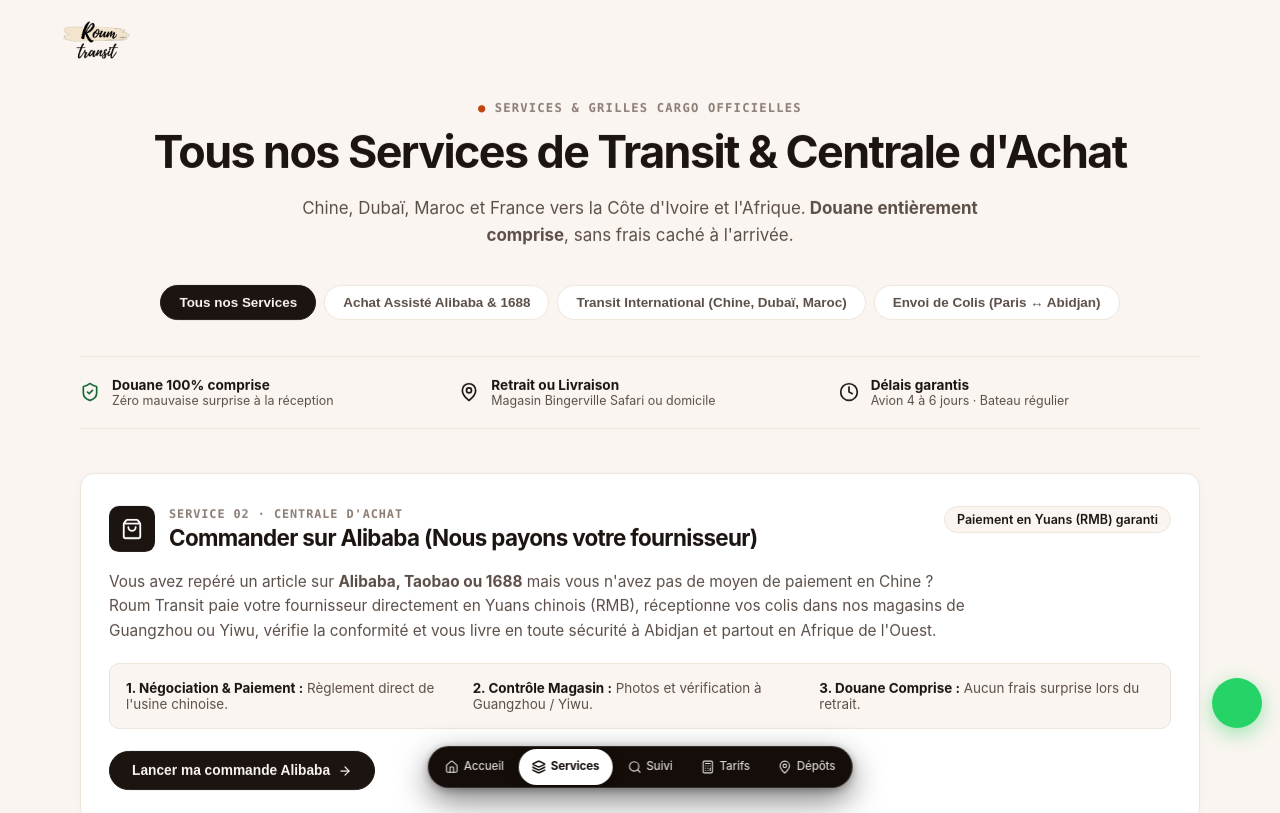
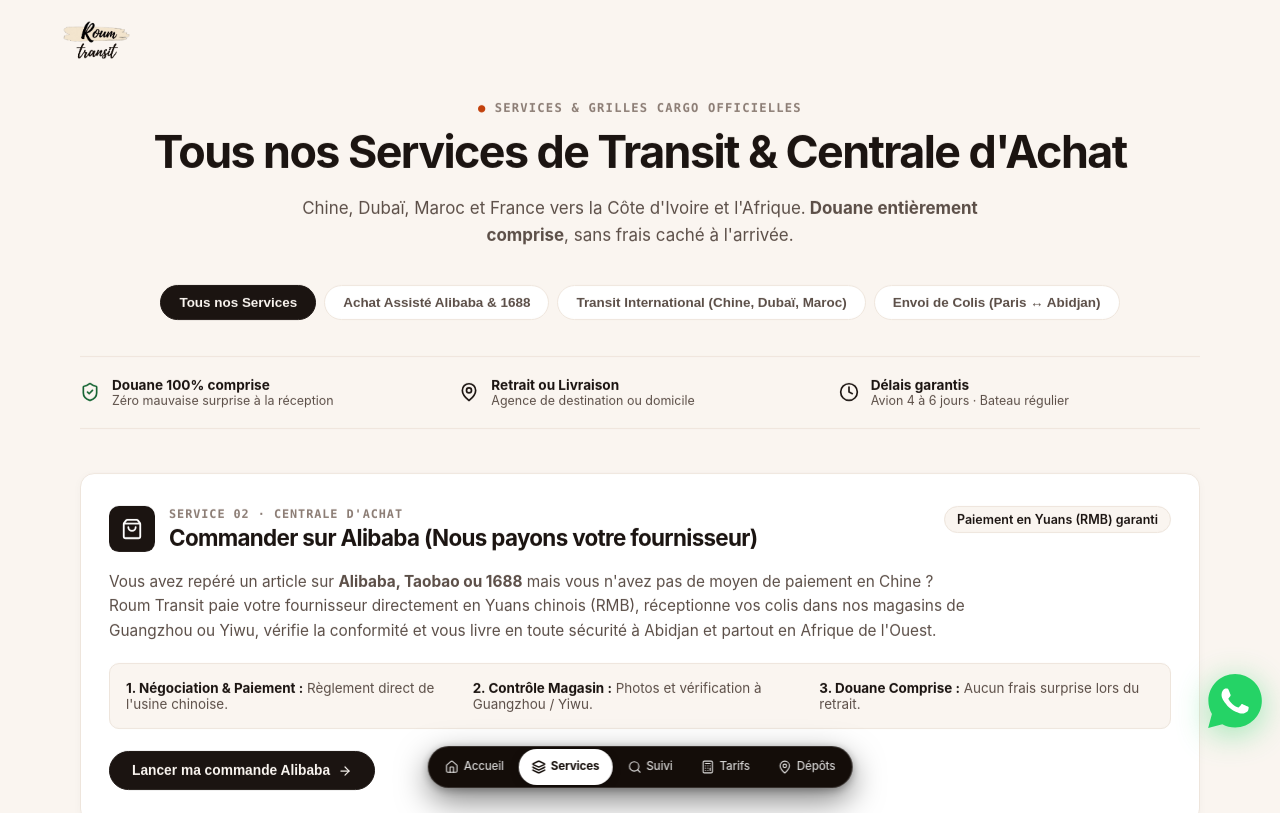
Before and after one commit to Momo-220/roum, a Next.js app in the folder frontend/: page /services in a window 1280 px wide. Shown: the top 813 px of the page. Built offline with nearby package versions, Linux system fonts and the light colour scheme.

Commit message:
fix(copy,whatsapp): replace Bingerville with destination throughout, and implement official vector WhatsApp badge

```diff
--- a/frontend/public/preview-tracking-serpent.html
+++ b/frontend/public/preview-tracking-serpent.html
@@ -337,7 +337,7 @@
           <div class="flex flex-col items-center text-center w-[114px]" style="margin-top: -65px;" data-step="8">
             <div class="step-meta mb-3" id="hMeta-8">
               <div class="text-xs font-bold text-[#1B1411]">Prêt en agence</div>
-              <div class="text-[10px] text-[#5C4F48] mt-0.5">Bingerville Safari</div>
+              <div class="text-[10px] text-[#5C4F48] mt-0.5">Agence de destination</div>
             </div>
             <div class="num-circle" id="hCircle-8">
               08
--- a/frontend/src/app/(public)/layout.tsx
+++ b/frontend/src/app/(public)/layout.tsx
@@ -87,7 +87,7 @@ export default function PublicLayout({
                 style={{ height: "34px", width: "auto" }}
               />
               <span style={{ fontSize: "0.82rem", color: "#57534E" }}>
-                Agence Abidjan : Bingerville Carrefour Safari
+                Expéditions directes vers l&apos;Afrique &amp; International
               </span>
             </div>
 
@@ -122,7 +122,7 @@ export default function PublicLayout({
             }}
           >
             <div>© 2026 ROUM TRANSIT INTERNATIONAL</div>
-            <div>DÉDOUANEMENT COMPRIS · PESÉE CERTIFIÉE · ABIDJAN</div>
+            <div>DÉDOUANEMENT COMPRIS · PESÉE CERTIFIÉE · LIVRAISON JUSQU&apos;À DESTINATION</div>
           </div>
         </div>
       </footer>
--- a/frontend/src/app/(public)/services/page.tsx
+++ b/frontend/src/app/(public)/services/page.tsx
@@ -325,7 +325,7 @@ function ServicesContent() {
               <MapPin size={20} color="var(--c-text-main)" />
               <div>
                 <div style={{ fontSize: "0.85rem", fontWeight: 700, color: "var(--c-text-main)" }}>Retrait ou Livraison</div>
-                <div style={{ fontSize: "0.78rem", color: "var(--c-text-muted)" }}>Magasin Bingerville Safari ou domicile</div>
+                <div style={{ fontSize: "0.78rem", color: "var(--c-text-muted)" }}>Agence de destination ou domicile</div>
               </div>
             </div>
             <div style={{ display: "flex", alignItems: "center", gap: "12px" }}>
--- a/frontend/src/app/(public)/tariffs/page.tsx
+++ b/frontend/src/app/(public)/tariffs/page.tsx
@@ -595,7 +595,7 @@ export default function TariffsPage() {
                     Dédouanement : <strong style={{ color: "#166534" }}>100% Inclus (Zéro frais caché)</strong>
                   </div>
                   <div>
-                    Retrait : <strong>Gratuit agence Bingerville Safari ou livraison</strong>
+                    Retrait : <strong>Gratuit en agence locale ou livraison à destination</strong>
                   </div>
                 </div>
               </div>
--- a/frontend/src/app/(public)/tracking/page.tsx
+++ b/frontend/src/app/(public)/tracking/page.tsx
@@ -14,7 +14,7 @@ const TRACKING_STEPS = [
   { step: "05", label: "Reçu en entrepôt", desc: "Photos & pesée", isHigh: false },
   { step: "06", label: "Colis expédié", desc: "Vol / Bateau", isHigh: true },
   { step: "07", label: "Arrivé au pays", desc: "Dédouanement", isHigh: false },
-  { step: "08", label: "Prêt en agence", desc: "Bingerville Safari", isHigh: true },
+  { step: "08", label: "Prêt en agence", desc: "Agence de destination", isHigh: true },
   { step: "09", label: "Colis livré", desc: "Remis au client", isHigh: false },
 ];
 
--- a/frontend/src/components/ServicesVisualCards.tsx
+++ b/frontend/src/components/ServicesVisualCards.tsx
@@ -48,7 +48,7 @@ const SERVICES_DATA: ServiceItem[] = [
       "Paiement Mobile Money (Wave, Orange, MTN, Moov)",
       "Zéro carte bancaire internationale requise",
       "Pesée vidéo & contrôle des cartons à Guangzhou",
-      "Dédouanement complet inclus jusqu'à Bingerville",
+      "Dédouanement complet inclus jusqu'à destination",
     ],
     metrics: [
       { label: "Paiement client", value: "Mobile Money (FCFA)" },
@@ -61,7 +61,7 @@ const SERVICES_DATA: ServiceItem[] = [
     title: "Voie Maritime",
     subtitle: "Groupage CBM & Conteneurs FCL",
     description:
-      "Acheminement maritime économique au m³ depuis la Chine. Dédouanement 100% compris avec retrait direct à Bingerville.",
+      "Acheminement maritime économique au m³ depuis la Chine. Dédouanement 100% compris jusqu'à destination finale.",
     image: "/images/services/maritime.jpg",
     href: "/tariffs?mode=SEA",
     ctaText: "Voir les tarifs maritimes",
--- a/frontend/src/components/WhatsAppFloatingButton.tsx
+++ b/frontend/src/components/WhatsAppFloatingButton.tsx
@@ -8,43 +8,68 @@ export function WhatsAppFloatingButton() {
       rel="noopener noreferrer"
       aria-label="Contacter Roum Transit sur WhatsApp"
       className="whatsapp-floating-btn"
+      title="Discuter sur WhatsApp"
     >
-      <img
-        src="/images/whatsapp.png"
-        alt="WhatsApp"
-        width={30}
-        height={30}
-        style={{ objectFit: "contain", display: "block" }}
-      />
+      <svg
+        width="54"
+        height="54"
+        viewBox="0 0 360 362"
+        fill="none"
+        xmlns="http://www.w3.org/2000/svg"
+        className="whatsapp-icon-svg"
+      >
+        {/* Bulle verte officielle WhatsApp avec pointe */}
+        <path
+          d="M307.546 52.5655C273.709 18.685 228.706 0.0171895 180.756 0C81.951 0 1.53846 80.404 1.50408 179.235C1.48689 210.829 9.74646 241.667 25.4319 268.844L0 361.736L95.0236 336.811C121.203 351.096 150.683 358.616 180.679 358.625H180.756C279.544 358.625 359.966 278.212 360 179.381C360.017 131.483 341.392 86.4547 307.546 52.5741V52.5655Z"
+          fill="#25D366"
+        />
+        {/* Combiné téléphonique blanc officiel WhatsApp */}
+        <path
+          d="M262.475 216.777C257.997 214.534 235.978 203.704 231.869 202.209C227.761 200.713 224.779 199.966 221.796 204.452C218.814 208.939 210.228 219.029 207.615 222.011C205.002 225.002 202.389 225.372 197.911 223.128C193.434 220.885 179.003 216.158 161.891 200.902C148.578 189.024 139.587 174.362 136.975 169.875C134.362 165.389 136.7 162.965 138.934 160.739C140.945 158.728 143.412 155.505 145.655 152.892C147.899 150.279 148.638 148.406 150.133 145.423C151.629 142.432 150.881 139.82 149.764 137.576C148.646 135.333 139.691 113.287 135.952 104.323C132.316 95.5909 128.621 96.777 125.879 96.6309C123.266 96.5019 120.284 96.4762 117.293 96.4762C114.302 96.4762 109.454 97.5935 105.346 102.08C101.238 106.566 89.6691 117.404 89.6691 139.441C89.6691 161.478 105.716 182.785 107.959 185.776C110.202 188.767 139.544 234.001 184.469 253.408C195.153 258.023 203.498 260.782 210.004 262.845C220.731 266.257 230.494 265.776 238.212 264.624C246.816 263.335 264.71 253.786 268.44 243.326C272.17 232.866 272.17 223.893 271.053 222.028C269.936 220.163 266.945 219.037 262.467 216.794L262.475 216.777Z"
+          fill="#FFFFFF"
+        />
+      </svg>
+
       <style jsx>{`
         .whatsapp-floating-btn {
           position: fixed;
           bottom: max(72px, calc(env(safe-area-inset-bottom, 14px) + 58px));
           right: 18px;
           z-index: 900;
-          width: 50px;
-          height: 50px;
-          border-radius: 9999px;
-          background-color: #25D366;
+          width: 54px;
+          height: 54px;
           display: flex;
           align-items: center;
           justify-content: center;
-          box-shadow: 0 6px 20px rgba(37, 211, 102, 0.45);
+          background: transparent;
+          border: none;
+          outline: none;
           text-decoration: none;
-          transition: transform 0.18s ease, box-shadow 0.18s ease;
+          filter: drop-shadow(0 6px 16px rgba(37, 211, 102, 0.45));
+          transition: transform 0.2s cubic-bezier(0.16, 1, 0.3, 1), filter 0.2s ease;
+        }
+
+        :global(.whatsapp-icon-svg) {
+          width: 54px;
+          height: 54px;
+          display: block;
         }
 
         .whatsapp-floating-btn:hover {
-          transform: scale(1.08);
-          box-shadow: 0 8px 24px rgba(37, 211, 102, 0.55);
+          transform: scale(1.1);
+          filter: drop-shadow(0 8px 22px rgba(37, 211, 102, 0.6));
         }
 
         @media (max-width: 480px) {
           .whatsapp-floating-btn {
-            width: 46px;
-            height: 46px;
+            width: 48px;
+            height: 48px;
             right: 14px;
             bottom: max(68px, calc(env(safe-area-inset-bottom, 12px) + 54px));
+          }
+          :global(.whatsapp-icon-svg) {
+            width: 48px;
+            height: 48px;
           }
         }
       `}</style>
--- a/frontend/src/shared/services-data.ts
+++ b/frontend/src/shared/services-data.ts
@@ -386,7 +386,7 @@ export const DEFAULT_OFFICIAL_TARIFFS: OfficialTariff[] = [
     estimated_days_max: 5,
     flyer_source: "Paris ↔ Abidjan",
     secondary_display: "8 500 F / 12 € le kg",
-    note: "Expédition depuis notre agence de Bingerville vers toute la France",
+    note: "Expédition directe vers toute la France",
     is_active: 1,
   },
   {
```
Also changed, not shown: frontend/public/images/whatsapp_official.svg (added).
